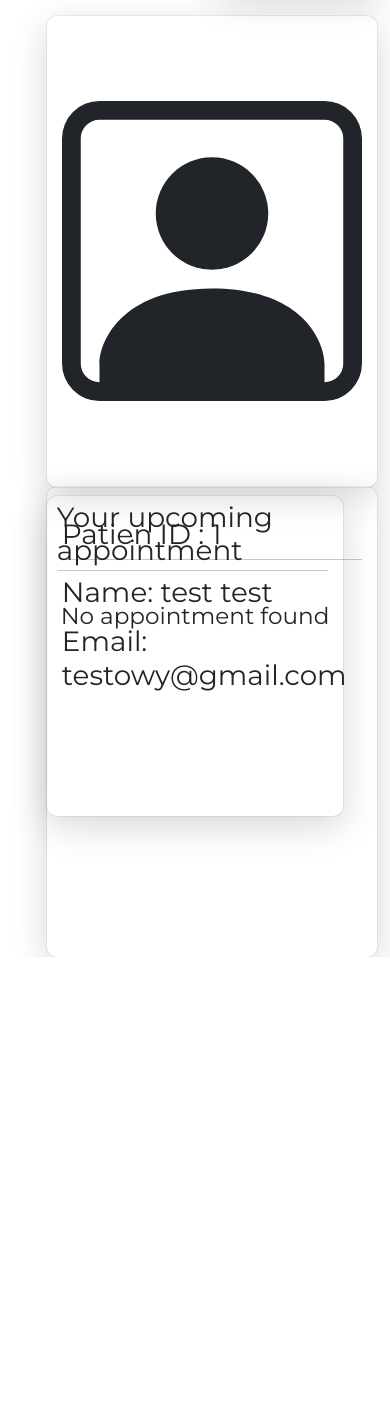
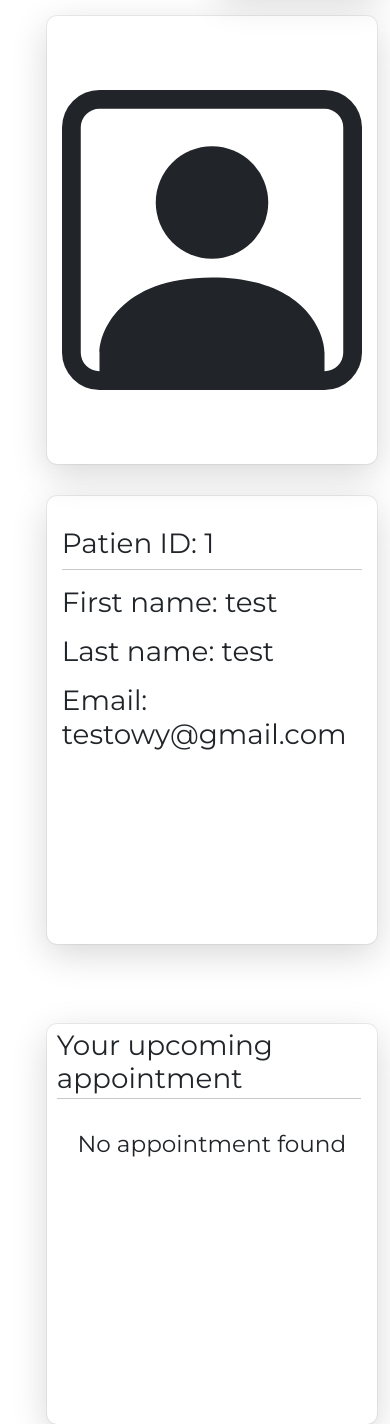
Before and after one commit to RadekKusiak71/Hospital_Management, a Django app: page /home/ in a window 390 px wide. Shown: the part 241-1665 px from the top of the page. Before the commit the page ends 1198 px from the top, so only its background shows below. Run offline with Django 4.2, Linux system fonts and the light colour scheme; a user stored in the database is signed in; data comes from the database, SQL or seed files in the repository.

Commit message:
little responsive update wrap

```diff
--- a/static/patient_page/css/home.css
+++ b/static/patient_page/css/home.css
@@ -52,11 +52,12 @@ hr{
     display: flex;
     justify-content: space-between;
     flex-wrap: wrap;
+    gap:2rem
 }
 .profile_image{
-    min-height: 98%;
+    min-height: 28rem;
     height: fit-content;
-    min-width: 40%;
+    min-width: 35%;
     width: fit-content;
     display: flex;
     justify-content: center;
@@ -66,7 +67,7 @@ hr{
     border-radius: 10px;
 }
 .profile_description{
-    min-height: 98%;
+    min-height: 28rem;
     height: fit-content;
     min-width: 58%;
     width: fit-content;
@@ -85,8 +86,8 @@ hr{
 .appointments{
     background-color: white;
     min-width: 100%;
-    width: fit-content;
-    min-height: 20rem;
+    width:fit-content;
+    min-height: 25rem;
     height: fit-content;
     box-shadow: rgba(0, 0, 0, 0.16) 0px 10px 36px 0px, rgba(0, 0, 0, 0.06) 0px 0px 0px 1px;
     border-radius: 10px;
@@ -98,6 +99,8 @@ hr{
 }
 .apointment{
     padding: 10px;
+    width: 100%;
+    height: 100%;
 }
 .appointments_title{
     width: 100%;
--- a/templates/patient_page/home_log.html
+++ b/templates/patient_page/home_log.html
@@ -12,40 +12,42 @@
             </svg>
         </div>
         <div class="profile_description">
-            <h1>Patien ID : {{patient.id}}</h1>
+            <h1>Patien ID: {{patient.id}}</h1>
             <hr>
-            <h1>Name: {{patient.firstname}} {{patient.lastname}}</h1>
+            <h1>First name: {{patient.firstname}}</h1>
+            <h1>Last name: {{patient.lastname}}</h1>
             <h1>Email: {{patient.email}}</h1>
         </div>
-    </div>
-    <div class="appointments">
+        <div class="appointments" style="margin-top: 3rem;">
             <div class="appointments_title">
                 <h1>Your upcoming appointment</h1>
             </div>
             <hr>
-        {% if apointment %}
-                <div class="apointment">
+            {% if appointment %}
+                <div class="appointment">
                     <hr>
                     <h4>Patient Full Name:</h4>
-                    <div class="patient"><p>{{apointment.patient.firstname}} {{apointment.patient.lastname}}</p></div>
-                    <h4>Room: {{apointment.room.number}}</h4>
-                    <h4 style="margin-top:1rem;">Apointment Date:</h4>
-                    <div class="date"><p>{{apointment.date}}</p></div>
-                    <h4>Apointment Status:</h4>
-                    <div class="status">{% if apointment.status%} <p>Confirmed</p> {% else %} <p>Unconfirmed</p> {% endif %}</div>
+                    <div class="patient"><p>{{appointment.patient.firstname}} {{appointment.patient.lastname}}</p></div>
+                    <h4>Room: {{appointment.room.number}}</h4>
+                    <h4 style="margin-top: 1rem;">Appointment Date:</h4>
+                    <div class="date"><p>{{appointment.date}}</p></div>
+                    <h4>Appointment Status:</h4>
+                    <div class="status">{% if appointment.status %} <p>Confirmed</p> {% else %} <p>Unconfirmed</p> {% endif %}</div>
                     <div class="buttons">
-                        {% if apointment.status == False %}
+                        {% if appointment.status == False %}
                         <form action="" method="POST">
                             {% csrf_token %}
-                            <button type="submit" class="btn btn-danger" name="delete" id=delete value="{{apointment.id}}">Delete</button>
+                            <button type="submit" class="btn btn-danger" name="delete" id=delete value="{{appointment.id}}">Delete</button>
                         </form>
                         {% endif %}
                     </div>
                 </div>
                 <hr>
             {% else %}
-        <h3 style="margin-top: 2rem;text-align: center;">No appointment found</h3>
+                <h3 style="margin-top: 2rem; text-align: center;">No appointment found</h3>
             {% endif %}
         </div>
     </div>
+</div>
+
 {% endblock %}
```
Lines whose indentation alone changed are shown as unchanged.
